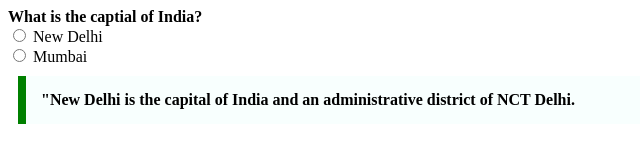
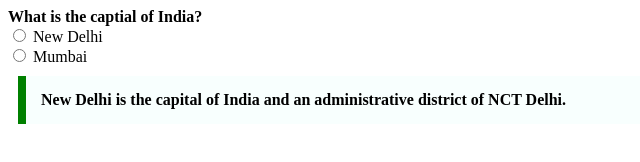
Before and after one commit to acciojob/trivia-Areddulanaveenkumar, a website: page main.html in a window 1280 px wide. Shown: the full height of the page, 0-640 px from the left. Drawn offline with Linux system fonts and the light colour scheme.

Commit message:
created a submission

```diff
--- a/main.html
+++ b/main.html
@@ -24,7 +24,7 @@
         <label>Mumbai</label>
     </section>
     <section>
-        <header class="cap">"New Delhi is the capital of India and an administrative district of NCT Delhi.</header>
+		<blockquote class="cap">New Delhi is the capital of India and an administrative district of NCT Delhi.</blockquote>
     </section>
 </input>
 </body>
```
